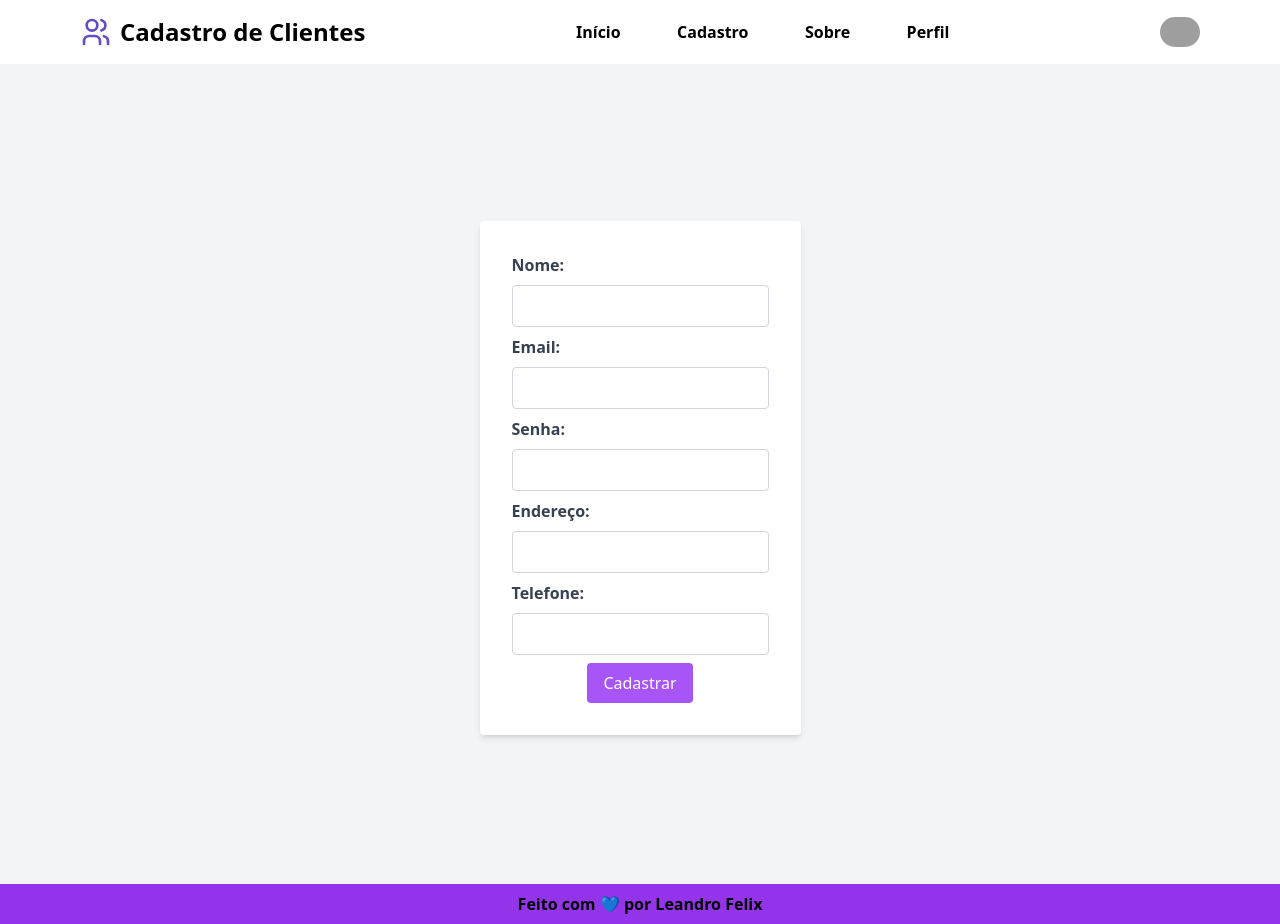
After one commit to lehinfo-felix/python-pratica-02, a Flask app: page /cadastro in a window 1280 px wide. The commit adds this page. Run offline with Flask 3, Linux system fonts and the light colour scheme; some libraries are stand-ins or nearby versions; grey boxes are pictures that could not be loaded.

Commit message:
finalização da atv

```diff
--- a/app.py
+++ b/app.py
@@ -2,9 +2,14 @@ from flask import Flask
 
 from routes.routes import routes_bp
 
-app = Flask(__name__, static_folder="static")
+app = Flask(
+    __name__,
+    static_folder="static",
+    template_folder="templates")
 
 app.register_blueprint(routes_bp)
 
 if __name__ == "__main__":
-    app.run(debug=True, host="0.0.0.0")
+    app.run(
+        debug=True,
+        host="0.0.0.0")
--- a/routes/routes.py
+++ b/routes/routes.py
@@ -5,3 +5,19 @@ routes_bp = Blueprint("routes", __name__)
 @routes_bp.route("/")
 def index():
     return render_template("index.html", page_title='Início')
+
+@routes_bp.route("/cadastro")
+def cadastro():
+    return render_template("cadastro.html", page_title='Cadastro de usuários')
+
+@routes_bp.route("/sobre")
+def sobre():
+    return render_template("sobre.html", page_title='Sobre o sistema')
+
+@routes_bp.route("/login")
+def login():
+    return render_template("login.html", page_title='Perfil de administrador')
+
+@routes_bp.route("/sucesso")
+def sucesso():
+    return render_template("sucesso.html", page_title='Perfil de administrador')
--- a/templates/base.html
+++ b/templates/base.html
@@ -7,6 +7,11 @@
 
     <link rel="preconnect" href="https://fonts.googleapis.com" />
     <link rel="preconnect" href="https://fonts.gstatic.com" crossorigin />
+    <link
+      rel="icon"
+      href="{{ url_for('static', filename='logo.svg') }}"
+      type="image/x-icon"
+    />
 
     <title>{{page_title}}</title>
 
@@ -20,12 +25,15 @@
       rel="stylesheet"
       href="https://unicons.iconscout.com/release/v4.0.0/css/line.css"
     />
+    <link
+      href="https://cdn.jsdelivr.net/npm/@heroicons/react@1.0.4/dist/heroicons.min.css"
+      rel="stylesheet"
+    />
   </head>
-<body>
-  <main class="h-screen w-screen">
-    {% include "components/header.html" %}
-    {% block main %}{% endblock %}
-    {% include "components/footer.html" %}
-  </main>
-</body>
+  <body>
+    <main class="h-screen w-screen overflow-hidden">
+      {% include "components/header.html" %} {% block main %}{% endblock %} {%
+      include "components/footer.html" %}
+    </main>
+  </body>
 </html>
--- /dev/null
+++ b/templates/cadastro.html
@@ -0,0 +1,71 @@
+{% extends "base.html" %} {% block main %}
+<div class="w-full h-full flex items-center justify-center bg-gray-100">
+  <div class="max-w-md bg-white p-8 rounded shadow-md -mt-24">
+    <form>
+      <div class="mb-2">
+        <label class="block text-gray-700 font-bold mb-2" for="nome"
+          >Nome:</label
+        >
+        <input
+          type="text"
+          id="nome"
+          name="nome"
+          class="w-full border border-gray-300 rounded px-3 py-2 focus:outline-none focus:ring-2 focus:ring-blue-500"
+        />
+      </div>
+      <div class="mb-2">
+        <label class="block text-gray-700 font-bold mb-2" for="email"
+          >Email:</label
+        >
+        <input
+          type="email"
+          id="email"
+          name="email"
+          class="w-full border border-gray-300 rounded px-3 py-2 focus:outline-none focus:ring-2 focus:ring-blue-500"
+        />
+      </div>
+      <div class="mb-2">
+        <label class="block text-gray-700 font-bold mb-2" for="senha"
+          >Senha:</label
+        >
+        <input
+          type="password"
+          id="senha"
+          name="senha"
+          class="w-full border border-gray-300 rounded px-3 py-2 focus:outline-none focus:ring-2 focus:ring-blue-500"
+        />
+      </div>
+      <div class="mb-2">
+        <label class="block text-gray-700 font-bold mb-2" for="endereco"
+          >Endereço:</label
+        >
+        <input
+          type="text"
+          id="endereco"
+          name="endereco"
+          class="w-full border border-gray-300 rounded px-3 py-2 focus:outline-none focus:ring-2 focus:ring-blue-500"
+        />
+      </div>
+      <div class="mb-2">
+        <label class="block text-gray-700 font-bold mb-2" for="telefone"
+          >Telefone:</label
+        >
+        <input
+          type="tel"
+          id="telefone"
+          name="telefone"
+          class="w-full border border-gray-300 rounded px-3 py-2 focus:outline-none focus:ring-2 focus:ring-blue-500"
+        />
+      </div>
+      <div class="flex justify-center">
+        <button
+          type="submit"
+          class="px-4 py-2 bg-purple-500 text-white rounded hover:bg-purple-600"
+        >
+          <a href="/sucesso">Cadastrar</a>
+        </button>
+      </div>
+    </form>
+  </div>
+</div>
+{% endblock %}
--- a/templates/components/footer.html
+++ b/templates/components/footer.html
@@ -1,3 +1,5 @@
-<footer class="fixed bottom-0 w-full h-10 bg-blue-600 flex text-center justify-center items-center">
-    Feito com 💙 por Leandro Felix
+<footer
+  class="absolute bottom-0 w-full h-10 bg-purple-600 flex text-center justify-center items-center font-bold text-'white'"
+>
+  Feito com 💙 por Leandro Felix
 </footer>
--- a/templates/components/header.html
+++ b/templates/components/header.html
@@ -1,12 +1,17 @@
-<header class="w-full h-16 shadow-md flex justify-between items-center">
-    <img src="" alt="LOGO">
+<header class="w-full h-16 shadow-md flex justify-between items-center px-20">
+    <div class='flex items-center'>
+      <img src="{{ url_for('static', filename='logo.svg') }}" alt="logo" class='h-8 mr-2'>
+      <h1 class="text-2xl font-bold">Cadastro de Clientes</h1>
+    </div>
     <nav class="w-1/3">
-      <ul class="flex justify-between bg-red-600">
-        <li><a href="">Item1</a></li>
-        <li><a href="">Item2</a></li></li>
-        <li><a href="">Item3</a></li></li>
-        <li><a href="">Item4</a></li></li>
+      <ul class="flex justify-between font-bold">
+        <li><a href="/">Início</a></li>
+        <li><a href="/cadastro">Cadastro</a></li></li>
+        <li><a href="/sobre">Sobre</a></li></li>
+        <li><a href="/login">Perfil</a></li></li>
       </ul>
     </nav>
-    <div class="">PROFILE_PIC</div>
+    <div class="">
+      <img src="https://avatars.githubusercontent.com/u/58048297?v=4" class="w-10 rounded-full"/>
+    </div>
   </header>
```
Also changed, not shown: templates/index.html (+26 -3 lines), templates/login.html (added, +47 -0 lines), templates/sobre.html (added, +32 -0 lines), templates/sucesso.html (added, +31 -0 lines), static/logo.svg (added).
